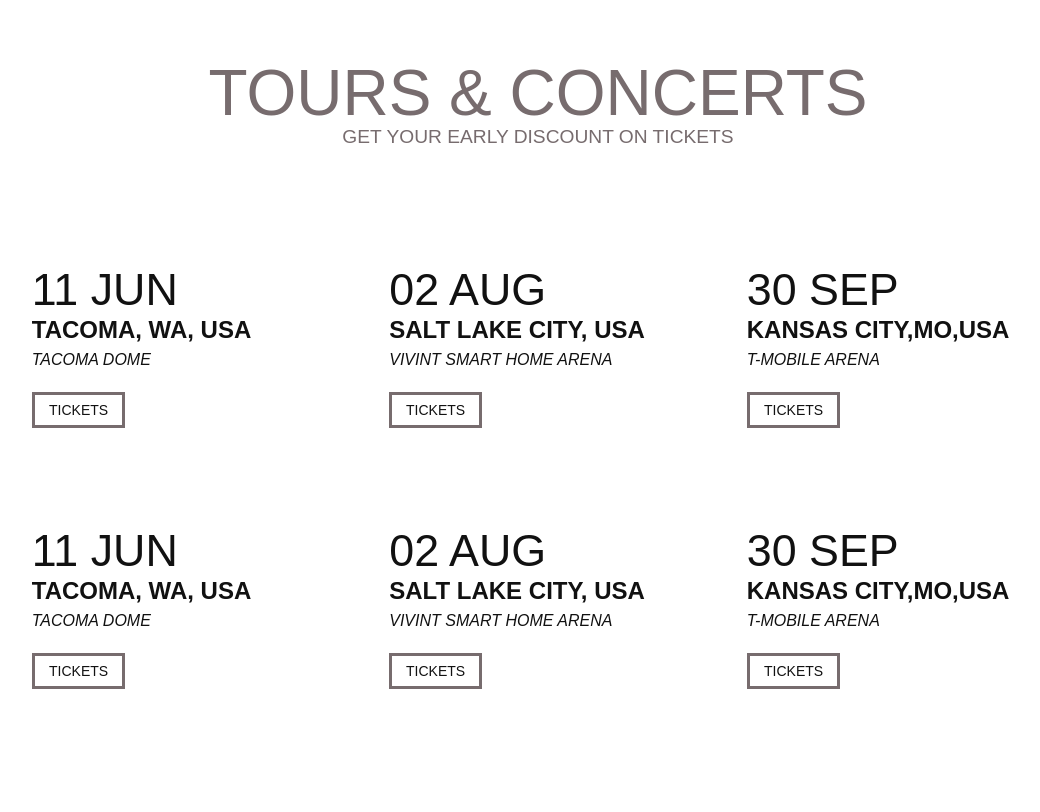
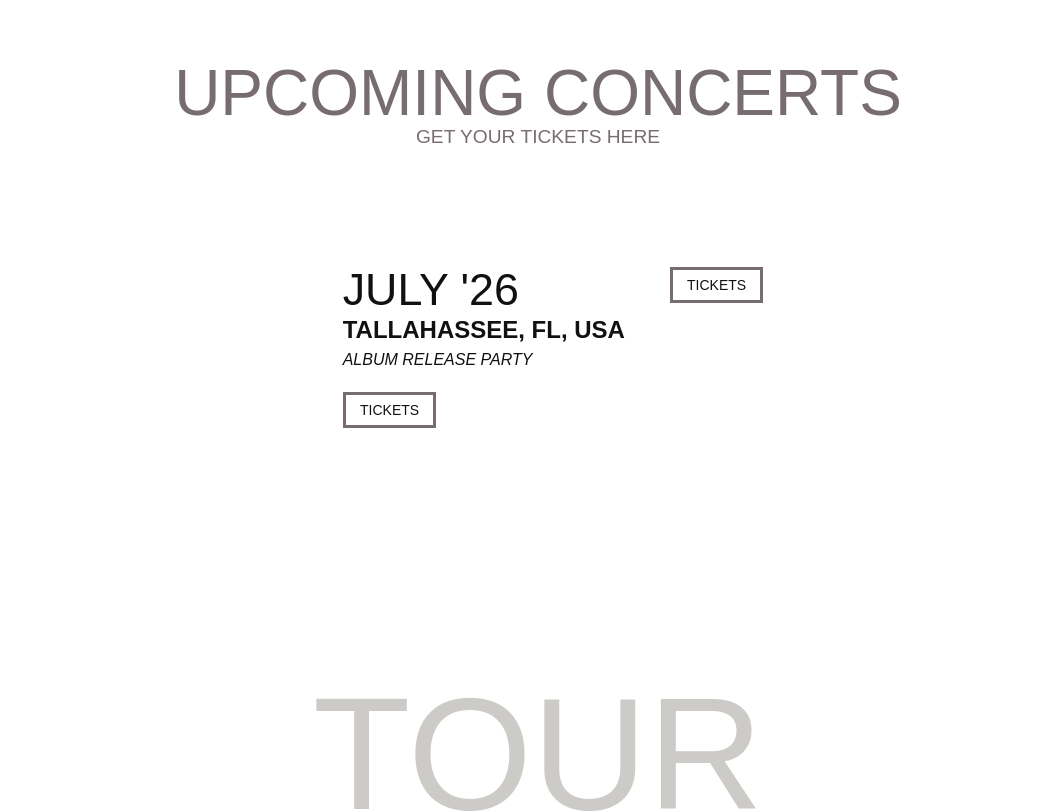
Before and after one commit to vrutherford/vrutherford.github.io, a plain HTML site: page index.html in a window 1280 px wide. Shown: the part 1040-1852 px from the top of the page, without its empty margins (102-1142 px from the left). Drawn offline with Linux system fonts and the light colour scheme; files whose address does not match are found by name.

Commit message:
Update index.html

```diff
--- a/index.html
+++ b/index.html
@@ -76,7 +76,7 @@
 									<!--<div class="signature"><img src="images/signature.png" alt="signature"></div>-->
 									<div class="general-button">
 										<a href="https://soundcloud.com/vance-rutherford" class="button btn-hvr-sweep-effects dark-hvr-bg">Stream/Download</a>
-										<a href="#" class="button btn-hvr-sweep-effects">View Details</a>
+										<a href="music.html" class="button btn-hvr-sweep-effects">View Details</a>
 									</div>
 								</div><!--button-wrap-->
 							</div>
@@ -89,7 +89,7 @@
 						<figure><img src="images/blues.jpg" alt="banner"></figure>
 							<div class="text-content">
 									<h2 class="section-title">Blues</h2>
-								<p>Experience the concert event of the year, at home and better than ever! Remixed, remastered, and re-edited for a whole new look and sound, S&M2 is available in the Metallica Store where Fifth Members save 20%.</p>
+								<p>"Blues music is the reason I picked up the guitar".  With tracks like "Running Back To You" and "I Wonder Why", Vance explores his long obsession with Blues music.</p>
 								<div class="button-wrap">
 									<!--<div class="signature"><img src="images/signature.png" alt="signature"></div>-->
 									<div class="general-button">
@@ -107,7 +107,7 @@
 						<figure><img src="images/funk.jpg" alt="banner"></figure>
 							<div class="text-content">
 									<h2 class="section-title">Funk</h2>
-								<p>Experience the concert event of the year, at home and better than ever! Remixed, remastered, and re-edited for a whole new look and sound, S&M2 is available in the Metallica Store where Fifth Members save 20%.</p>
+								<p>You will find a theme amongst all the funk songs on this album.  When combined, they tell a fateful story of space travel.</p>
 								<div class="button-wrap">
 									<!--<div class="signature"><img src="images/signature.png" alt="signature"></div>-->
 									<div class="general-button">
@@ -135,66 +135,25 @@
 	<section id="tour-concert" class="tour-concert" data-aos="fade-up">
 		<div class="container">
 			<div class="section-header text-center">
-				<h2 class="section-title">Tours & Concerts</h2>
-				<h4>Get your early discount on tickets</h4>
+				<h2 class="section-title">Upcoming Concerts</h2>
+				<h4>Get your tickets here</h4>
 			</div>
 			<div class="special-events-grid">
 				<div class="events-meta">
-					<span class="events-date">11 JUN</span>
+					<span class="events-date">JULY '26</span>
 					<div class="meta-location">
-						<strong>TACOMA, WA, USA</strong>
-						<em>TACOMA DOME</em>
+						<strong>TALLAHASSEE, FL, USA</strong>
+						<em>ALBUM RELEASE PARTY</em>
 					</div><!--meta-location-->
 					<div class="btn-small">
 						<a href="#" class="button btn-hvr-sweep-effects">tickets</a>
 					</div>
 				</div><!--events-meta-->
-				<div class="events-meta">
-					<span class="events-date">02 AUG</span>
-					<div class="meta-location">
-						<strong>SALT LAKE CITY, USA</strong>
-						<em>VIVINT SMART HOME ARENA</em>
-					</div>
-					<div class="btn-small">
-						<a href="#" class="button btn-hvr-sweep-effects">tickets</a>
-					</div>
-				</div><!--events-meta-->
-				<div class="events-meta">
-					<span class="events-date">30 SEP</span>
-					<div class="meta-location">
-						<strong>KANSAS CITY,MO,USA</strong>
-						<em>T-MOBILE ARENA</em>
-					</div>
-					<div class="btn-small">
-						<a href="#" class="button btn-hvr-sweep-effects">tickets</a>
-					</div>
-				</div><!--events-meta-->
-				<div class="events-meta">
-					<span class="events-date">11 JUN</span>
-					<div class="meta-location">
-						<strong>TACOMA, WA, USA</strong>
-						<em>TACOMA DOME</em>
-					</div>
-					<div class="btn-small">
-						<a href="#" class="button btn-hvr-sweep-effects">tickets</a>
-					</div>
-				</div><!--events-meta-->
-				<div class="events-meta">
-					<span class="events-date">02 AUG</span>
-					<div class="meta-location">
-						<strong>SALT LAKE CITY, USA</strong>
-						<em>VIVINT SMART HOME ARENA</em>
-					</div>
-					<div class="btn-small">
-						<a href="#" class="button btn-hvr-sweep-effects">tickets</a>
-					</div>
-				</div><!--events-meta-->
-				<div class="events-meta">
-					<span class="events-date">30 SEP</span>
-					<div class="meta-location">
-						<strong>KANSAS CITY,MO,USA</strong>
-						<em>T-MOBILE ARENA</em>
-					</div>
+
+
+
+
+
 					<div class="btn-small">
 						<a href="#" class="button btn-hvr-sweep-effects">tickets</a>
 					</div>
@@ -206,6 +165,10 @@
 		</div>
 	</section>
 
+
+
+
+
 	<section id="video" class="latest-videos">
 		<div class="section-header text-center">
 			<h2 class="section-title text-uppercase">watch our latest videos</h2>
@@ -214,7 +177,8 @@
 		<div class="container" data-aos="fade-up">
 			<div class="row">
 				<div class="video-player">
-					<iframe width="1226" height="720" src="https://www.youtube.com/watch?v=Cjrmf27PUFM" title="YouTube video player" frameborder="0" allow="accelerometer; autoplay; clipboard-write; encrypted-media; gyroscope; picture-in-picture; web-share" allowfullscreen></iframe>
+					<iframe width="1226" height="720" src="https://www.youtube.com/embed/Cjrmf27PUFM?si=Qwwgxt6j7udQTpni" title="YouTube video player" frameborder="0" allow="accelerometer;
+						autoplay; clipboard-write; encrypted-media; gyroscope; picture-in-picture; web-share" referrerpolicy="strict-origin-when-cross-origin" allowfullscreen></iframe>
 				</div>
 			</div>
 
@@ -254,7 +218,7 @@
 					</div><!--post-->
 
 					<div class="item-content">
-						<a href="#" class="thumb-link"><img src="images/item3.jpg" alt="store" class="horizontalImg"></a>
+						<a href="#" class="thumb-link"><img src="images/item2.jpg" alt="store" class="horizontalImg"></a>
 						<div class="text-content">
 							<h4 class="item-title"><a href="#">T-SHIRT</a></h4>
 							<span class="item-price">$20</span>
```
